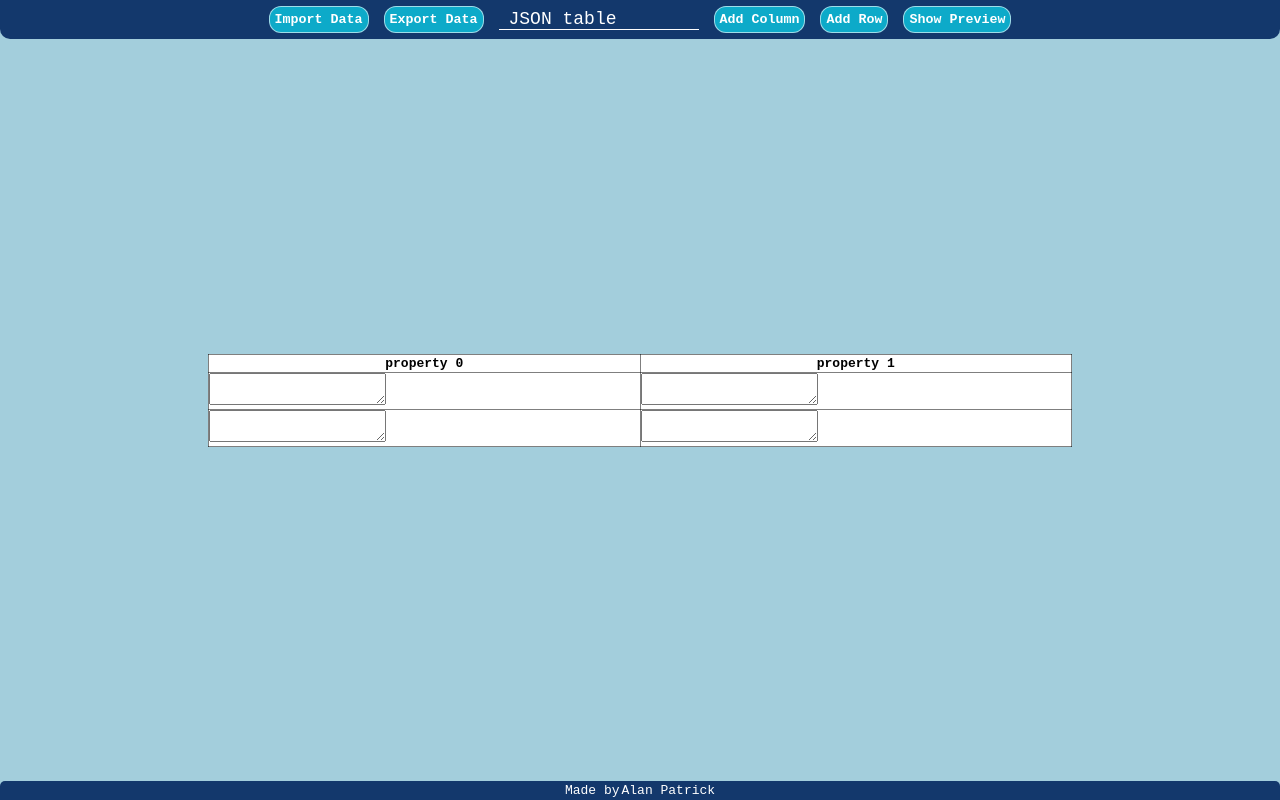
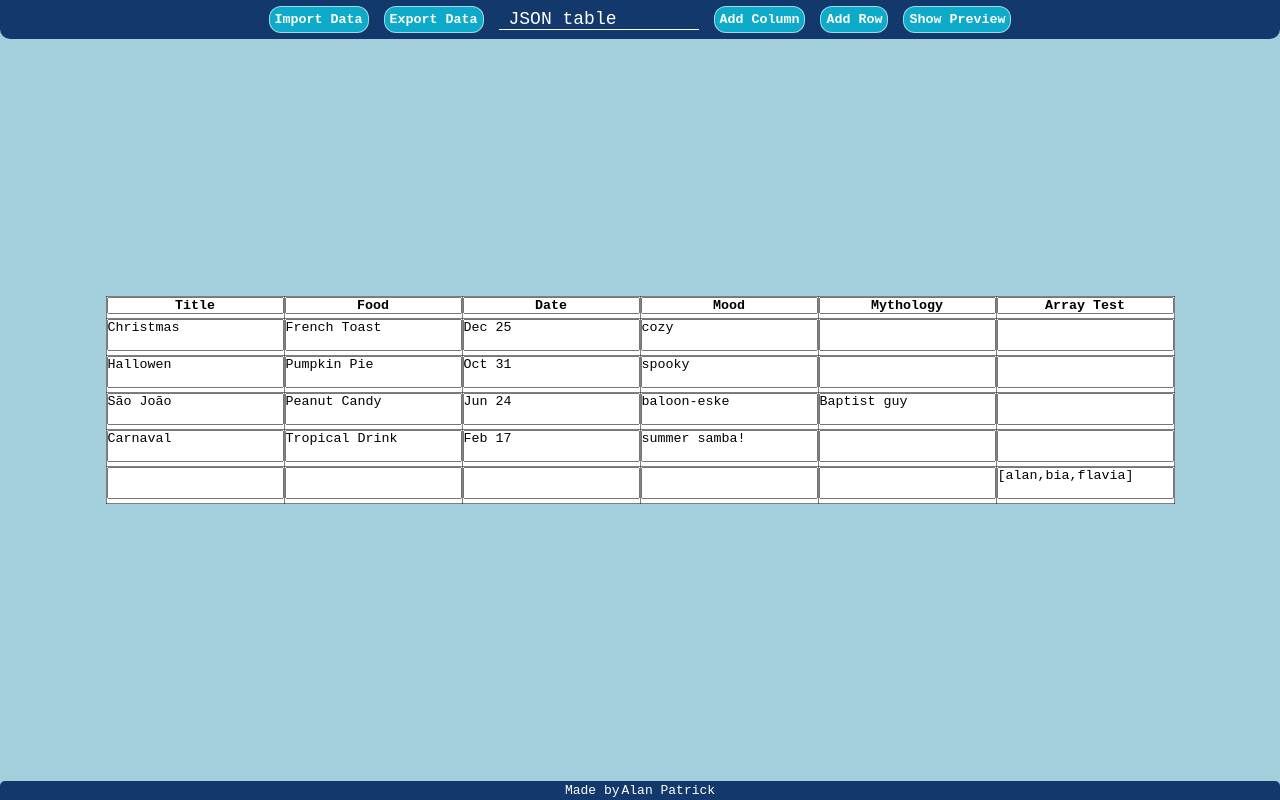
Before and after one commit to al-ptk/nosql-table, a React (Create React App) app: page / in a window 1280 px wide. Built offline with nearby package versions, Linux system fonts and the light colour scheme.

Commit message:
Move HeadingCell and DataCell to their own files

```diff
--- /dev/null
+++ b/src/SchemaTable/DataCell.js
@@ -0,0 +1,16 @@
+import React from 'react';
+
+export const DataCell = ({ readValue, updateValue }) => {
+  let cellValue = Array.isArray(readValue()) ? `[${readValue()}]` : readValue();
+
+  return (
+    <td>
+      <textarea
+        value={cellValue || ''}
+        onInput={(e) => updateValue(e.target.value)}
+      >
+        {readValue()}
+      </textarea>
+    </td>
+  );
+};
--- /dev/null
+++ b/src/SchemaTable/HeadingCell.js
@@ -0,0 +1,32 @@
+import React from 'react';
+import styled from 'styled-components';
+
+export const HeadingCell = ({ readValue, updateValue }) => {
+  const handleInput = (e) => {
+    e.preventDefault();
+    // Disable new lines
+    if (e.nativeEvent.inputType === 'insertLineBreak') return;
+    updateValue(e.target.value);
+  };
+
+  return (
+    <StyledHeading>
+      <textarea
+        value={readValue() || ''}
+        onInput={handleInput}
+        rows="1"
+        cols="20"
+        maxLength="20"
+      >
+        {readValue()}
+      </textarea>
+    </StyledHeading>
+  );
+};
+
+const StyledHeading = styled.th`
+  textarea {
+    font-weight: bold;
+    text-align: center;
+  }
+`;
--- a/src/SchemaTable/NewSchemaTable.js
+++ b/src/SchemaTable/NewSchemaTable.js
@@ -1,16 +1,15 @@
 import React from 'react';
-import { useState } from 'react';
 import {
   StyledMain,
   StyledTable,
   StyledJsonFormatter,
 } from './SchemaTable.styled';
 import { swapPropertyName, range, objectify } from '../helperFunctions';
+import { HeadingCell } from './HeadingCell';
+import { DataCell } from './DataCell';
 
 /**
- * This component is meant to hold two other pieces:
- * - The table headers
- * - The table data
+ * This component is meant to hold two other pieces: The table headers; The table data.
  *
  * I have to create different functions (maybe two different components?) for
  * different rendering of the same data. (I want to transpose the table.)
@@ -99,43 +98,3 @@ export function SchemaTable({
     </StyledMain>
   );
 }
-
-const DataCell = ({ readValue, updateValue }) => {
-  let cellValue = Array.isArray(readValue()) ? `[${readValue()}]` : readValue();
-
-  return (
-    <td>
-      <textarea
-        value={cellValue || ''}
-        onInput={(e) => updateValue(e.target.value)}
-      >
-        {readValue()}
-      </textarea>
-    </td>
-  );
-};
-
-const HeadingCell = ({ readValue, updateValue }) => {
-  const [active, setActive] = useState(false);
-
-  if (active)
-    return (
-      <th>
-        <input
-          type={'text'}
-          value={readValue()}
-          onInput={(e) => updateValue(e.target.value)}
-          onBlur={() => {
-            setActive(false);
-          }}
-          autoFocus={true}
-        />
-      </th>
-    );
-
-  return (
-    <th style={{ minWidth: 80, height: 18 }} onClick={() => setActive(true)}>
-      {readValue()}
-    </th>
-  );
-};
--- a/src/styled-globals.js
+++ b/src/styled-globals.js
@@ -1,12 +1,6 @@
 import { createGlobalStyle } from 'styled-components';
 
 export const GlobalStyle = createGlobalStyle`
-  * {
-    margin: 0;
-    padding: 0;
-    box-sizing: border-box;
-  }
-
   body {
     min-height: 100vh;
 
@@ -17,7 +11,7 @@ export const GlobalStyle = createGlobalStyle`
     background-color: hsl(195, 45%, 75%);
   }
 
-  input[type='text'] {
-    width: 100px;
+  textarea {
+    resize: none;
   }
 `;
```
Also changed, not shown: src/App.js (+10 -1 lines).
